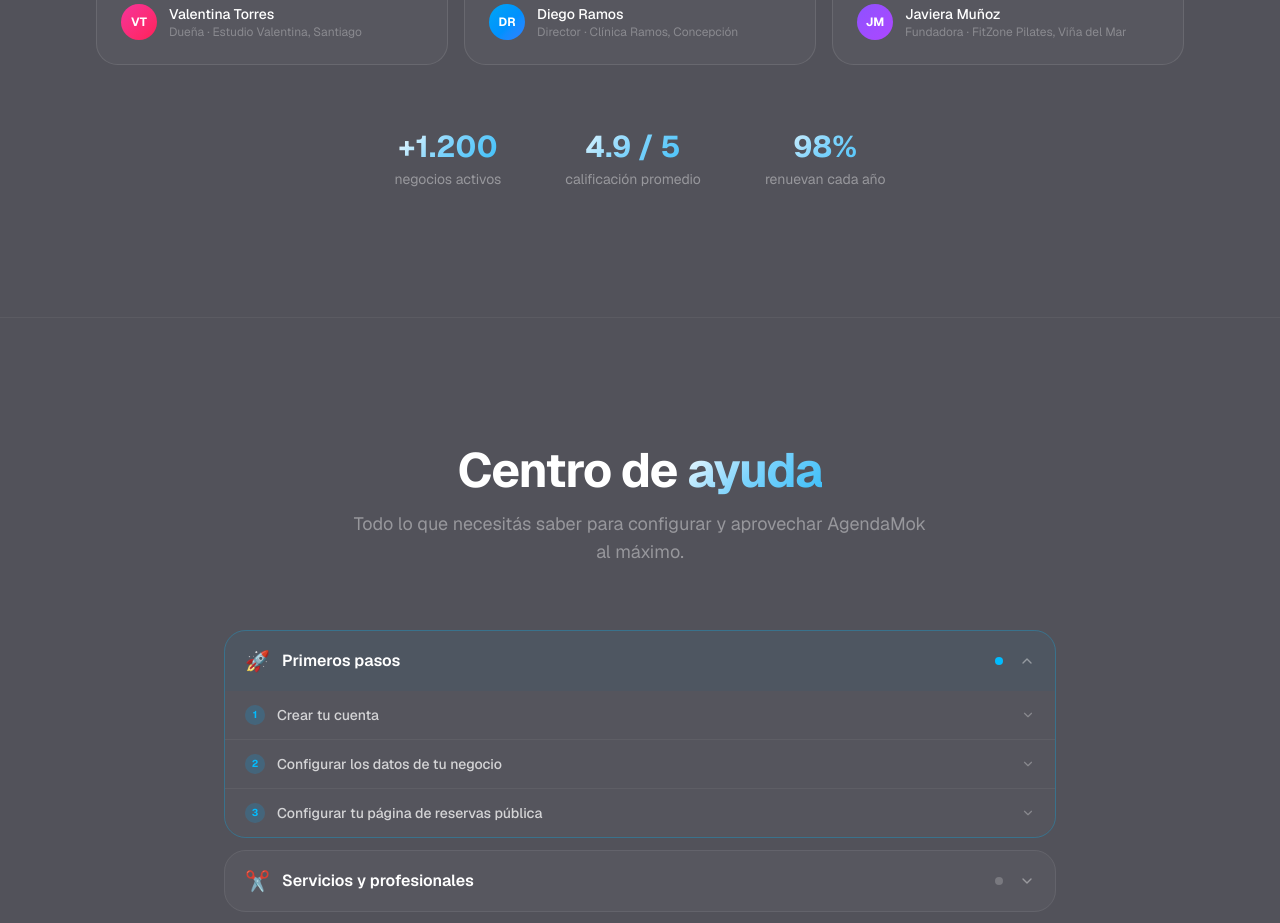
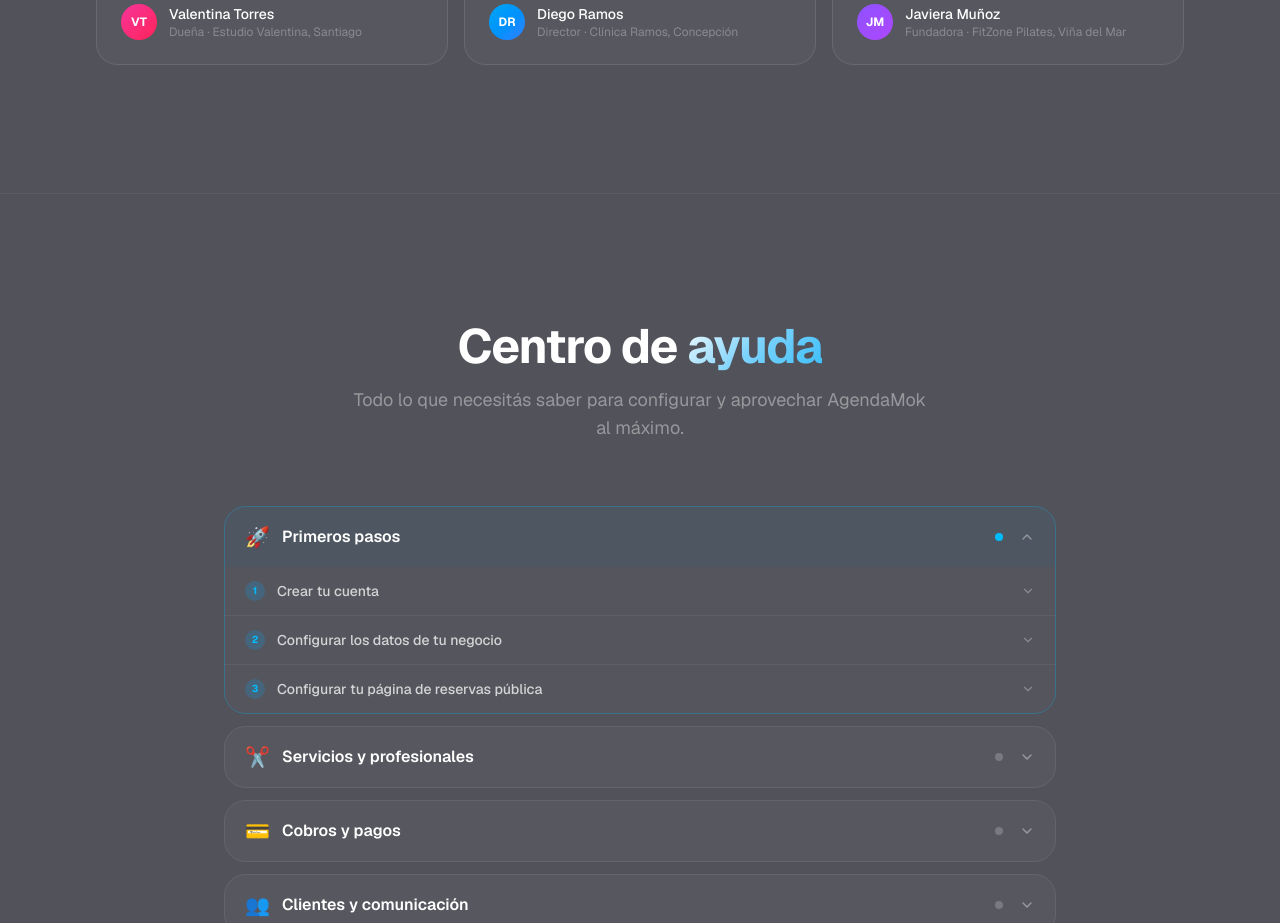
Before and after one commit to josetomas-chi/agendamok, a Next.js app: page / in a window 1280 px wide. Shown: the part 5880-6803 px from the top of the page. Built offline with nearby package versions, Linux system fonts and the light colour scheme.

Commit message:
remove: fake social proof numbers from pricing section

```diff
--- a/src/app/page.tsx
+++ b/src/app/page.tsx
@@ -799,19 +799,6 @@ export default function LandingPage() {
               ))}
             </div>
 
-            {/* Social proof bar */}
-            <div className="mt-16 flex flex-col sm:flex-row items-center justify-center gap-8 sm:gap-16 text-center">
-              {[
-                ["+1.200", "negocios activos"],
-                ["4.9 / 5", "calificación promedio"],
-                ["98%", "renuevan cada año"],
-              ].map(([num, label]) => (
-                <div key={label}>
-                  <div className="text-3xl font-bold gradient-text mb-1">{num}</div>
-                  <div className="text-sm text-white/40">{label}</div>
-                </div>
-              ))}
-            </div>
           </div>
         </section>
 
```
